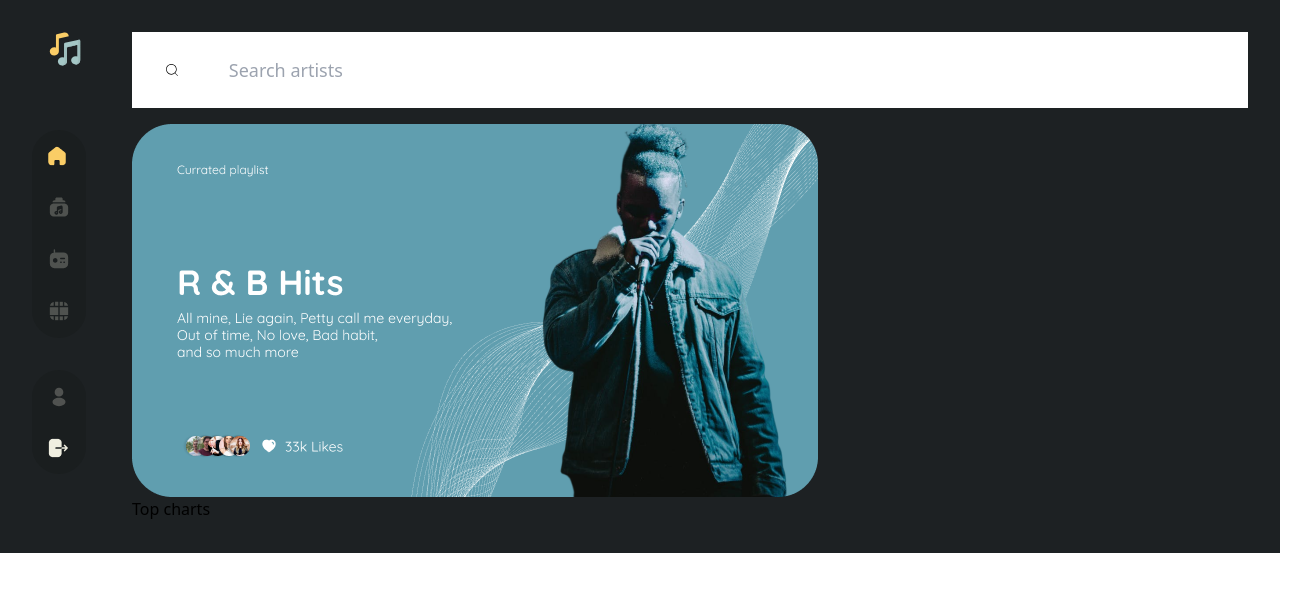
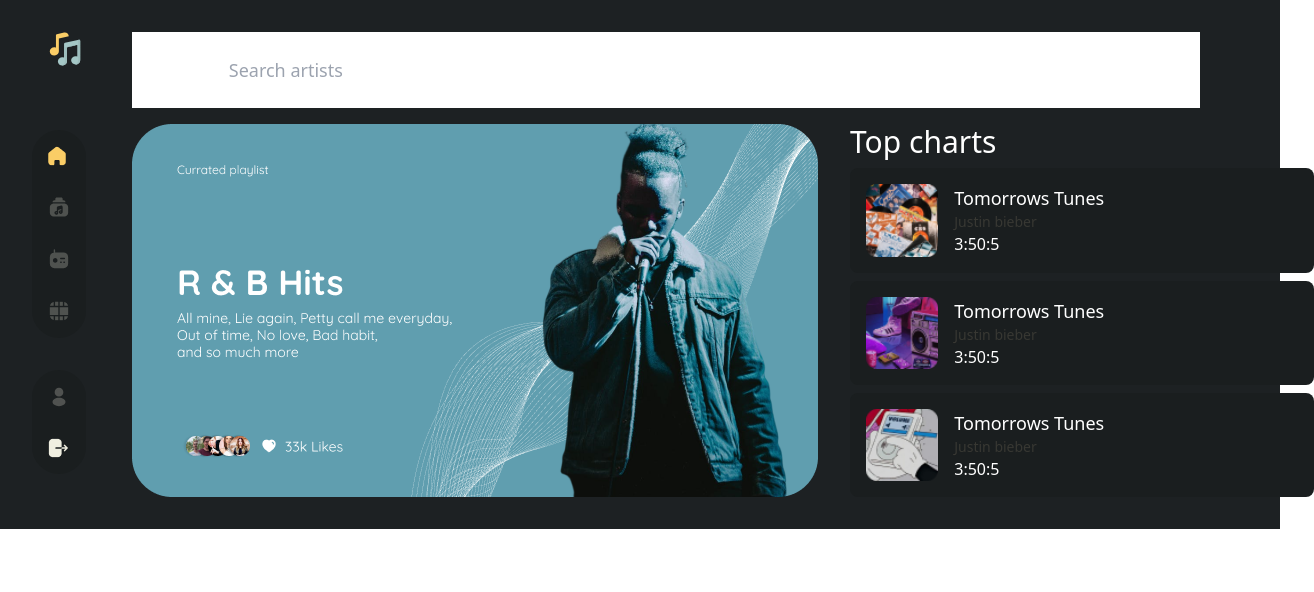
Before and after one commit to segunojo1/musica, a React (Vite) app: page / in a window 1280 px wide. Shown: the top 592 px of the page, 1314 px wide, since content can reach past the window. Built offline with nearby package versions, Linux system fonts and the light colour scheme.

Commit message:
hero done

```diff
--- a/src/App.jsx
+++ b/src/App.jsx
@@ -3,7 +3,7 @@ import Home from './pages/Home'
 
 function App() {
   return (
-    <div className="App bg-bla p-[2rem]">
+    <div className="App bg-bla p-[2rem] pr-[5rem] text-white ">
       <Home />
     </div>
   )
--- /dev/null
+++ b/src/components/ChartsComp.jsx
@@ -0,0 +1,16 @@
+import React from 'react'
+
+const ChartsComp = ({img, title, name, timestamp}) => {
+  return (
+    <div className='bg-dark p-[1rem] flex gap-[1rem] rounded-lg w-[29rem]'>
+        <img src={img} alt="" />
+        <div>
+            <p className='text-lg'>{title}</p>
+            <p className='text-sm text-[#383833]'>{name}</p>
+            <p>{timestamp}</p>
+        </div>
+    </div>
+  )
+}
+
+export default ChartsComp
--- a/src/components/Hero.jsx
+++ b/src/components/Hero.jsx
@@ -1,6 +1,10 @@
 import React from 'react'
 import {CiSearch} from 'react-icons/ci'
 import HeroImg from '../assets/hero1.png'
+import ChartsComp from './ChartsComp'
+import Album1 from '../assets/album2.png'
+import Album2 from '../assets/album1.png'
+import Album3 from '../assets/album4.png'
 
 const Hero = () => {
   return (
@@ -9,10 +13,13 @@ const Hero = () => {
             <CiSearch className='absolute my-auto h-full ml-[2rem]'/>
             <input type="text" className='p-[1.5rem] px-[4rem]  w-full text-lg' placeholder='       Search artists'/>
         </div>
-        <div>
-            <img src={HeroImg} alt="hero" />
-            <div>
-                <h1>Top charts</h1>
+        <div className='flex gap-[2rem]'>
+            <img src={HeroImg} alt="hero" className=''/>
+            <div className=' grid gap-[.5rem] '>
+                <h1 className='text-3xl'>Top charts</h1>
+                <ChartsComp img={Album1} title='Tomorrows Tunes' name="Justin bieber" timestamp="3:50:5"/>
+                <ChartsComp img={Album2} title='Tomorrows Tunes' name="Justin bieber" timestamp="3:50:5"/>
+                <ChartsComp img={Album3} title='Tomorrows Tunes' name="Justin bieber" timestamp="3:50:5"/>
             </div>
         </div>
     </div>
--- /dev/null
+++ b/src/components/NewReleases.jsx
@@ -0,0 +1,12 @@
+import React from 'react'
+
+const NewReleases = () => {
+  return (
+    <div>
+        <h1>New releases.</h1>
+
+    </div>
+  )
+}
+
+export default NewReleases
--- /dev/null
+++ b/src/components/ReleaseComp.jsx
@@ -0,0 +1,12 @@
+import React from 'react'
+
+const ReleaseComp = () => {
+  return (
+    <div>
+        <img src="" alt="" />
+        <p></p>
+    </div>
+  )
+}
+
+export default ReleaseComp
```
Also changed, not shown: src/assets/album4.png (added).
